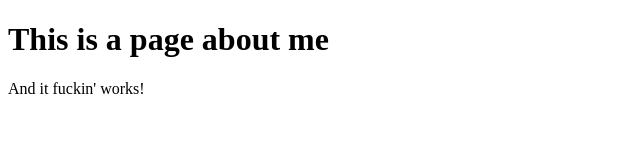
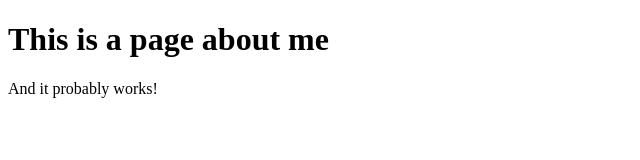
Before and after one commit to prokosim/prokosim.github.io, a plain HTML site: page about.html in a window 1280 px wide. Shown: the full height of the page, 0-640 px from the left. Drawn offline with Linux system fonts and the light colour scheme.

Commit message:
no swearing

```diff
--- a/about.html
+++ b/about.html
@@ -7,6 +7,6 @@
 </head>
 <body>
     <h1>This is a page about me</h1>
-    <p>And it fuckin' works!</p>
+    <p>And it probably works!</p>
 </body>
 </html>
```
